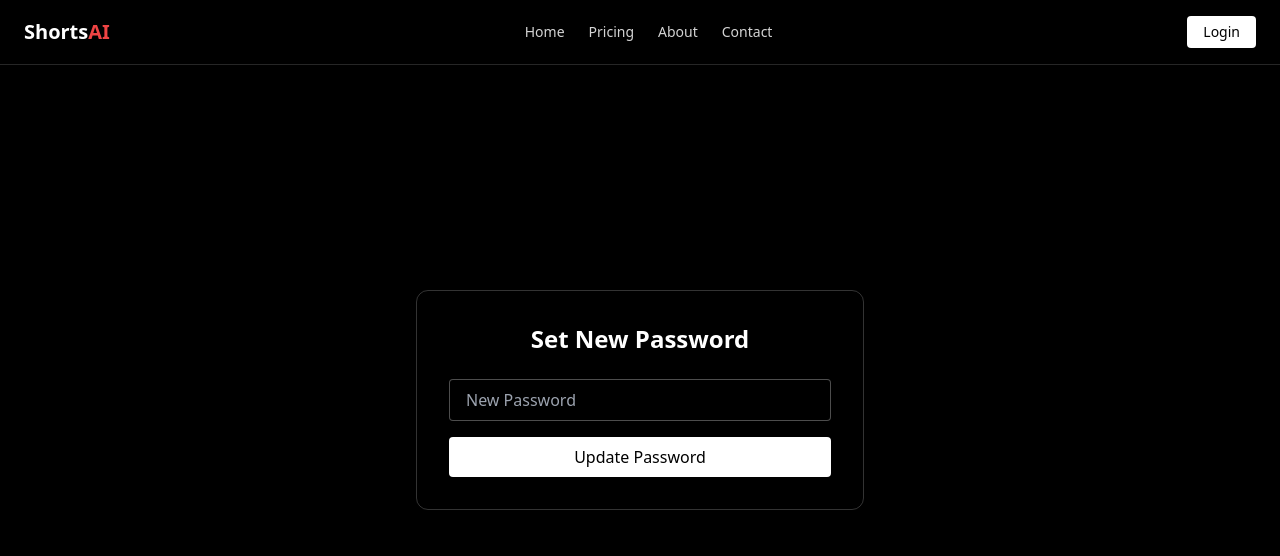
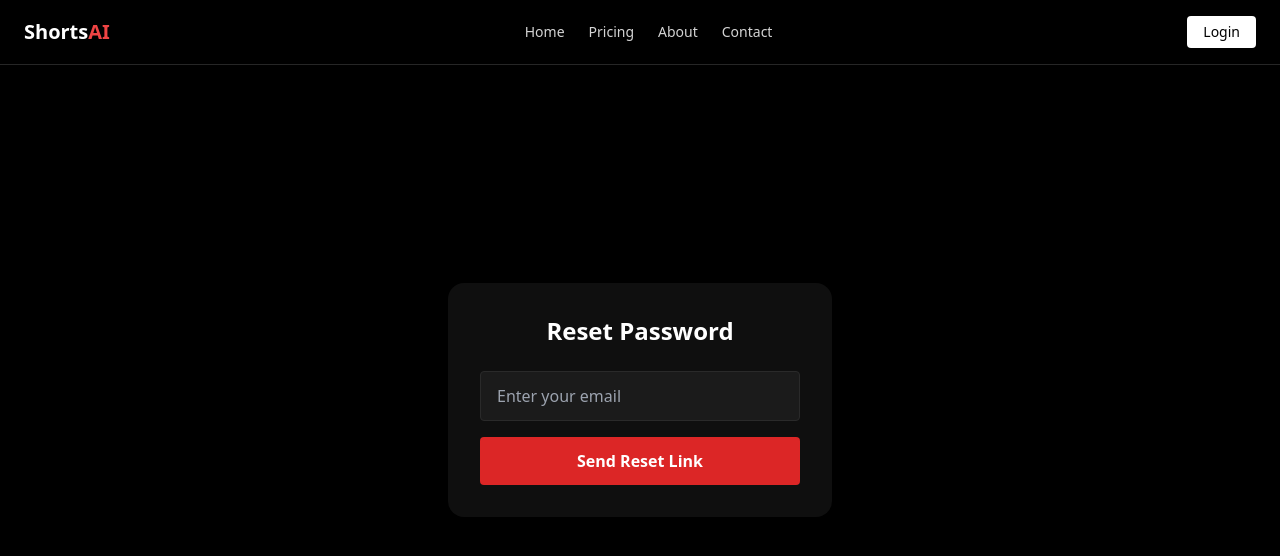
Before and after one commit to testmail9522-creator/saas, a Next.js app in the folder my-app/: page /reset-password in a window 1280 px wide. Shown: the top 556 px of the page. Built offline with nearby package versions, Linux system fonts and the light colour scheme; no server answers.

Commit message:
your message

```diff
--- a/my-app/app/reset-password/page.tsx
+++ b/my-app/app/reset-password/page.tsx
@@ -2,76 +2,65 @@
 
 import { useState } from "react";
 import { useRouter } from "next/navigation";
-import { supabase } from "@/lib/supabaseClient";
+import { supabase } from "../../lib/supabase"; // ✅ FIXED PATH
 
 export default function ResetPasswordPage() {
   const router = useRouter();
-  const [newPassword, setNewPassword] = useState("");
+  const [email, setEmail] = useState("");
   const [loading, setLoading] = useState(false);
-  const [error, setError] = useState<string | null>(null);
+  const [message, setMessage] = useState("");
 
   const handleReset = async (e: React.FormEvent) => {
     e.preventDefault();
     setLoading(true);
-    setError(null);
+    setMessage("");
 
-    const strongRegex =
-      /^(?=.*[a-z])(?=.*[A-Z])(?=.*\d)(?=.*[!@#$%^&*]).{8,}$/;
+    const { error } = await supabase.auth.resetPasswordForEmail(email, {
+      redirectTo: "http://localhost:3000/update-password",
+    });
 
-    if (!strongRegex.test(newPassword)) {
-      setError(
-        "Password must be at least 8 characters and include uppercase, lowercase, number & special character."
-      );
-      setLoading(false);
+    setLoading(false);
+
+    if (error) {
+      setMessage(error.message);
       return;
     }
 
-    try {
-      const { error } = await supabase.auth.updateUser({
-        password: newPassword,
-      });
-
-      if (error) throw error;
-
-      alert("Password updated successfully!");
-      router.push("/login");
-    } catch (err: any) {
-      setError(err.message || "Failed to reset password");
-    } finally {
-      setLoading(false);
-    }
+    setMessage("✅ Password reset link sent to your email.");
   };
 
   return (
-    <main className="min-h-screen flex items-center justify-center bg-black text-white px-4">
-      <div className="border border-white/20 rounded-xl p-8 w-full max-w-md">
-
-        <h1 className="text-2xl font-bold mb-6 text-center">
-          Set New Password
+    <div className="min-h-screen flex items-center justify-center bg-black text-white px-4">
+      <div className="bg-[#0f0f0f] w-full max-w-sm p-8 rounded-2xl shadow-xl">
+        <h1 className="text-2xl font-bold text-center mb-6">
+          Reset Password
         </h1>
 
-        <form onSubmit={handleReset} className="space-y-4">
+        <form onSubmit={handleReset}>
           <input
-            type="password"
-            placeholder="New Password"
-            className="w-full px-4 py-2 bg-black border border-white/30 rounded text-white"
-            value={newPassword}
-            onChange={(e) => setNewPassword(e.target.value)}
+            type="email"
+            placeholder="Enter your email"
+            value={email}
+            onChange={(e) => setEmail(e.target.value)}
+            className="w-full mb-4 px-4 py-3 rounded bg-[#1b1b1b] outline-none"
             required
           />
-
-          {error && <p className="text-red-400 text-sm">{error}</p>}
 
           <button
             type="submit"
             disabled={loading}
-            className="w-full py-2 bg-white text-black rounded font-medium"
+            className="w-full bg-red-600 hover:bg-red-700 py-3 rounded font-semibold disabled:opacity-50"
           >
-            {loading ? "Updating..." : "Update Password"}
+            {loading ? "Sending..." : "Send Reset Link"}
           </button>
         </form>
 
+        {message && (
+          <p className="text-sm text-center mt-4 text-gray-400">
+            {message}
+          </p>
+        )}
       </div>
-    </main>
+    </div>
   );
 }
```
